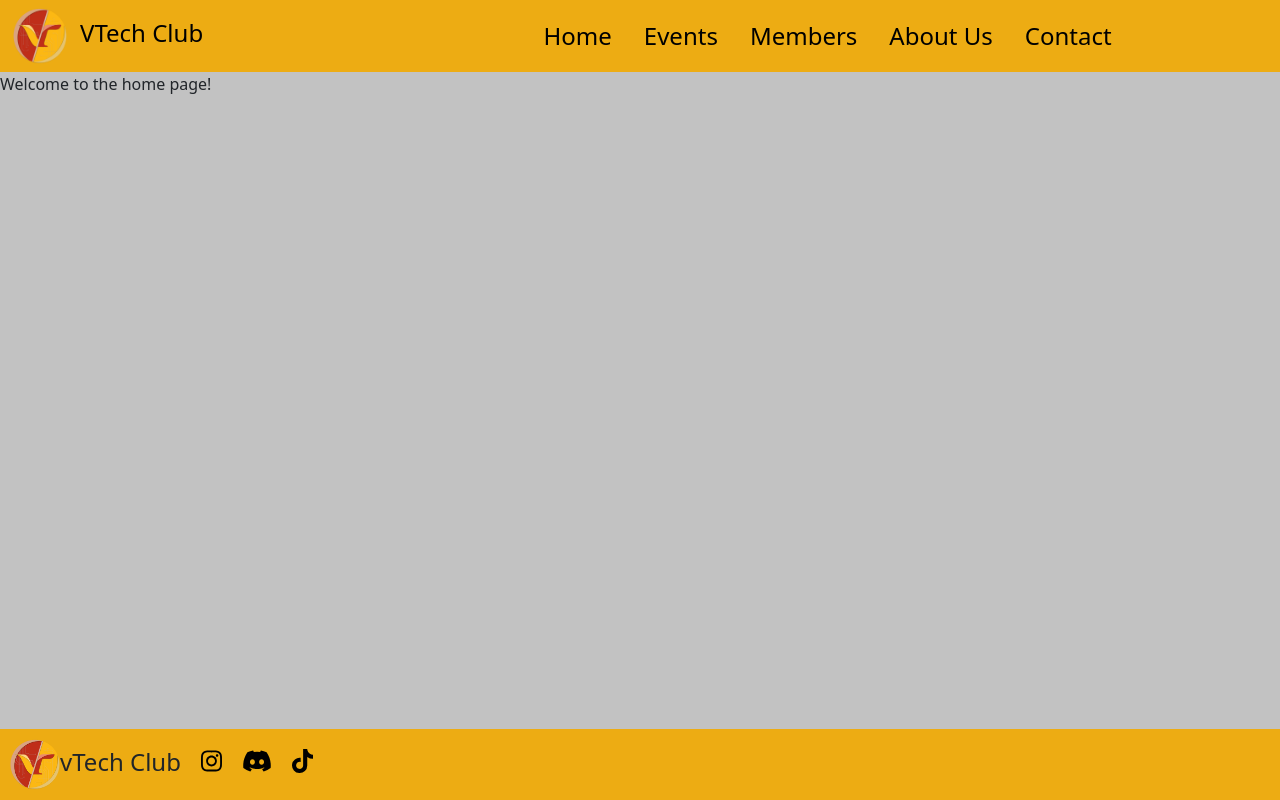
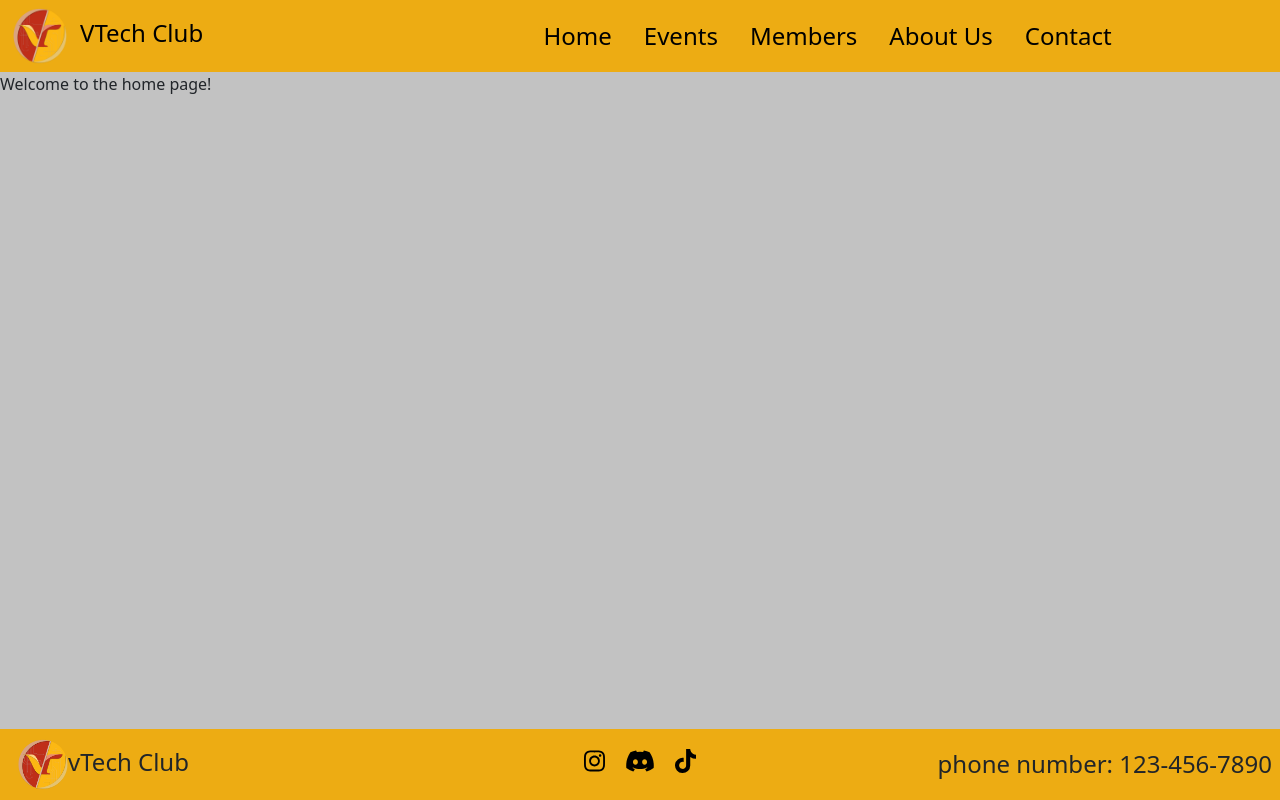
Before and after one commit to Neil925/valenciatechclub, a React (Create React App) app: page / in a window 1280 px wide. Built offline with nearby package versions, Linux system fonts and the light colour scheme.

Commit message:
Fixes to footer

```diff
--- a/src/index.tsx
+++ b/src/index.tsx
@@ -9,6 +9,7 @@ import Members from "./routes/members/Members";
 import Events from "./routes/events/Events";
 import Error from "./routes/error/Error";
 import Admin from "./routes/admin/Admin";
+import Shadow from "./routes/shadow/Shadow";
 import NavBar from "./shared/navbar/NavBar";
 import Footer from "./shared/footer/Footer";
 import NavMenu from "./shared/navmenu/NavMenu";
@@ -46,6 +47,7 @@ root.render(
           <Route index element={<Admin />} />
         </Route>
         <Route path="*" element={<Error />} />
+        <Route path='/the-eminence-in-shadow' element={<Shadow />} />
       </Routes>
     </BrowserRouter>
   </React.StrictMode>
--- /dev/null
+++ b/src/routes/shadow/Shadow.tsx
@@ -0,0 +1,7 @@
+import React from 'react'
+
+export default function Shadow() {
+  return (
+    <div>I AM ATOMIC</div>
+  )
+}
--- a/src/shared/footer/Footer.scss
+++ b/src/shared/footer/Footer.scss
@@ -3,24 +3,35 @@
 .footer {
   background-color: $navbar-bg;
   display: flex;
-    justify-content: start;
+  justify-content: space-between;
   align-items: center;
   position: absolute;
   bottom: 0;
   width: 100vw;
   font-size: clamp(1.5rem, 1vw, 7rem);
+  padding: 0 0.5rem;
 }
-.vtechclub{
+.box {
+  width: 400px;
+  display: flex;
+  justify-content: center;
+  align-items: center;
+}
+.vtechclub {
   padding: 10px;
 }
-img{
+img {
   width: 50px;
 }
-.socials{
-    display: flex;
-    justify-content: space-around;
-}
-.social{
+// .socials{
+//     position: relative;
+//     right: 50%;
+// }
+// .contact{
+//     position: relative;
+//     right: 0%;
+// }
+.social {
   padding: 10px;
   color: $navbar-fc;
 }
--- a/src/shared/footer/Footer.tsx
+++ b/src/shared/footer/Footer.tsx
@@ -6,10 +6,13 @@ import "./Footer.scss";
 export default function Footer() {
   return (
     <div className="footer">
+      <div className="box" style={{justifyContent: 'start'}}>
         <div className="vtechclub">
           <img src="./logo192.png" alt="VTechLogo" />
           vTech Club
         </div>
+      </div>
+      <div className="box" >
         <div className="socials">
           {/* Please add Real Social Links Later <3 */}
           <a href="https://www.youtube.com/watch?v=z3OKd5b2Rlw" target="_blank">
@@ -23,5 +26,9 @@ export default function Footer() {
           </a>
         </div>
       </div>
+      <div className="box" style={{justifyContent: 'end'}}>
+      <div className="contact">phone number: 123-456-7890</div>
+      </div>
+    </div>
   );
 }
```
Also changed, not shown: src/routes/shadow/Shadow.scss (added). Lines whose indentation alone changed are shown as unchanged.
